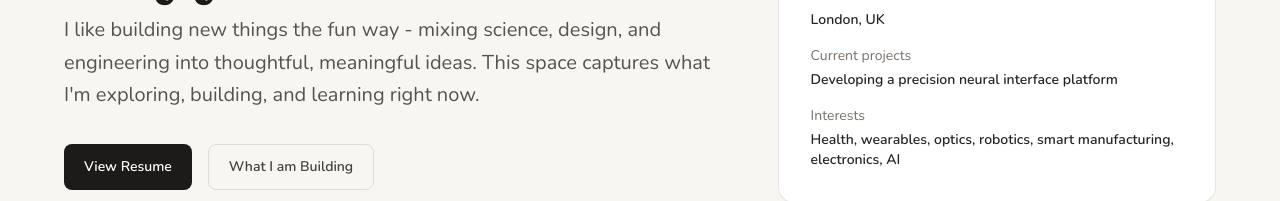
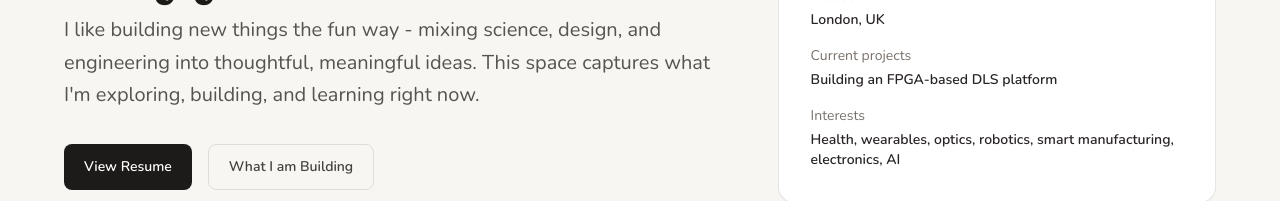
Before and after one commit to raytriestodostuff/website, a Next.js app: page / in a window 1280 px wide. Shown: the part 384-585 px from the top of the page. Built offline with nearby package versions, Linux system fonts and the light colour scheme.

Commit message:
Update hero project description

```diff
--- a/components/Hero.tsx
+++ b/components/Hero.tsx
@@ -76,7 +76,7 @@ export default function Hero() {
               <div className="grid gap-4">
                 {[
                   { label: 'Location', value: 'London, UK' },
-                  { label: 'Current projects', value: 'Developing a precision neural interface platform' },
+                  { label: 'Current projects', value: 'Building an FPGA-based DLS platform' },
                   { label: 'Interests', value: 'Health, wearables, optics, robotics, smart manufacturing, electronics, AI' },
                 ].map((item) => (
                   <div key={item.label} className="flex flex-col gap-1">
```
